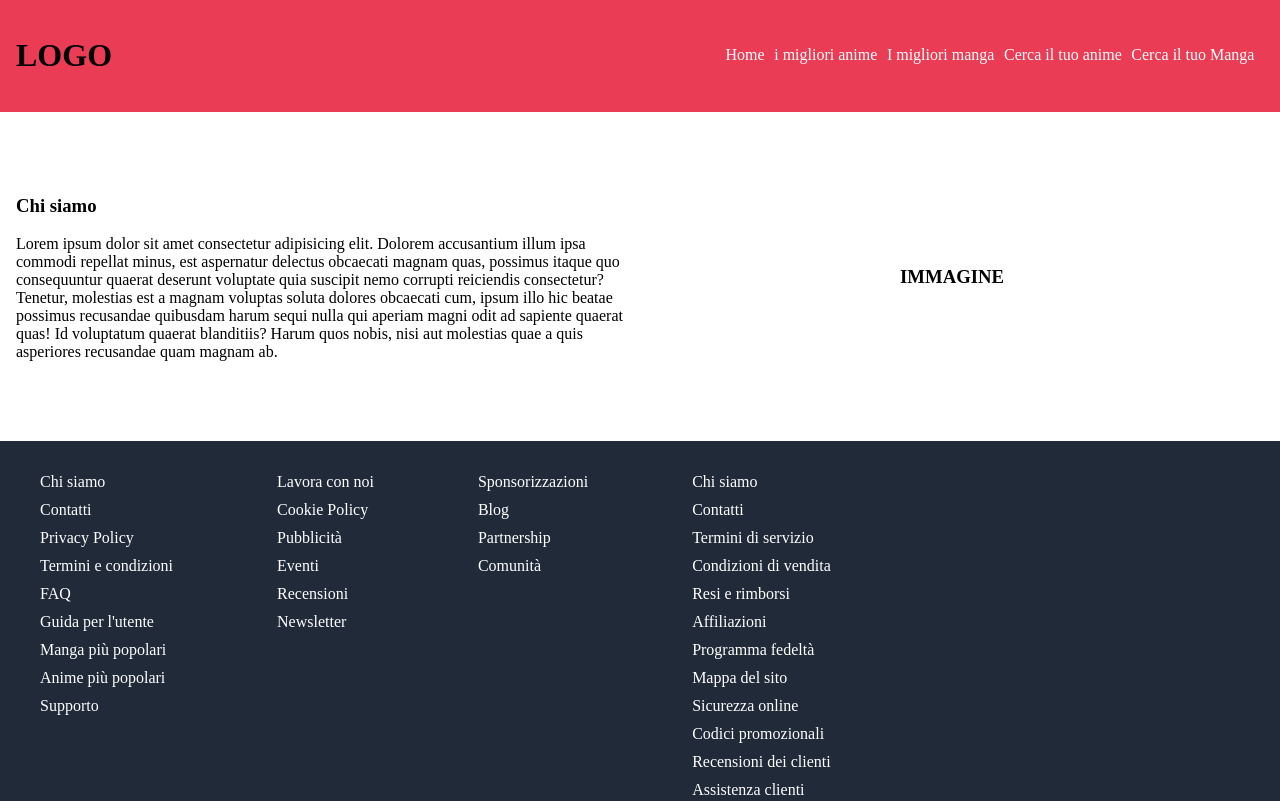
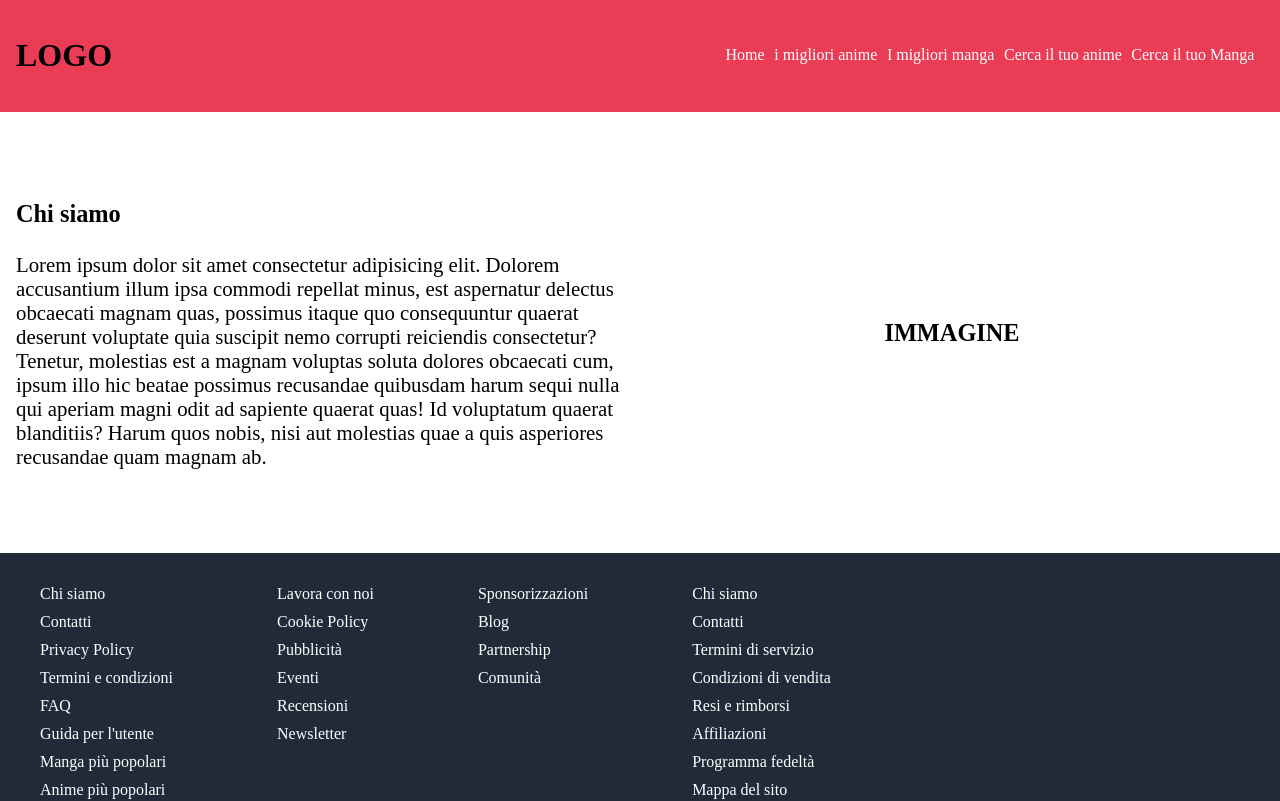
Before and after one commit to SimoneColombo1/anime-catalog, a Next.js app: page / in a window 1280 px wide. Shown: the top 801 px of the page. Built offline with nearby package versions, Linux system fonts and the light colour scheme.

Commit message:
Creata la struttura del jumbo

```diff
--- a/app/styles/home/jumbo.scss
+++ b/app/styles/home/jumbo.scss
@@ -4,6 +4,7 @@
     padding: 4rem 1rem;
     div{
         width: 50vw;
+        font-size: 1.3rem;
 
     }
     .img{
```
